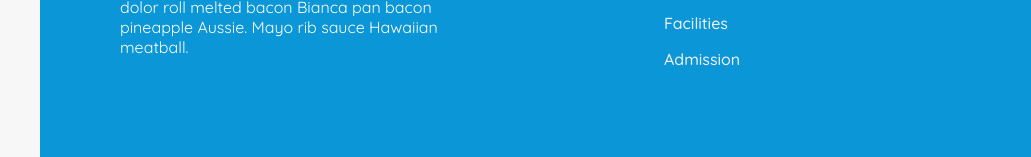
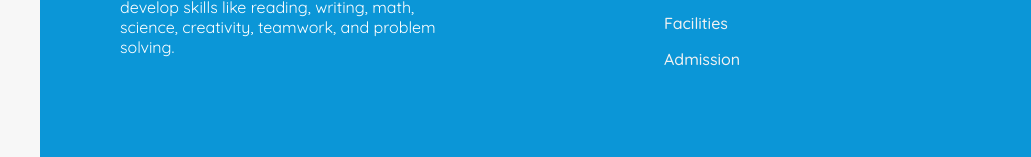
Before and after one commit to ranajitchandra/kid_school_responsive, a plain HTML site: page index.html in a window 1280 px wide. Shown: the part 2737-2894 px from the top of the page, 0-1031 px from the left. Drawn offline with Linux system fonts and the light colour scheme.

Commit message:
replace lorem text

```diff
--- a/index.html
+++ b/index.html
@@ -123,7 +123,7 @@
                     <img src="assets/logo.png" alt="">
                     <h2>Kids<br>Education</h2>
                 </div>
-                <p>Pizza ipsum dolor meat lovers buffalo. Deep dolor roll melted bacon Bianca pan bacon pineapple Aussie. Mayo rib sauce Hawaiian meatball.</p>
+                <p>Kids need education to grow, learn, and develop skills like reading, writing, math, science, creativity, teamwork, and problem solving.</p>
             </div>
             <div class="footer-box as">
                 <h3>About School</h3>
```
